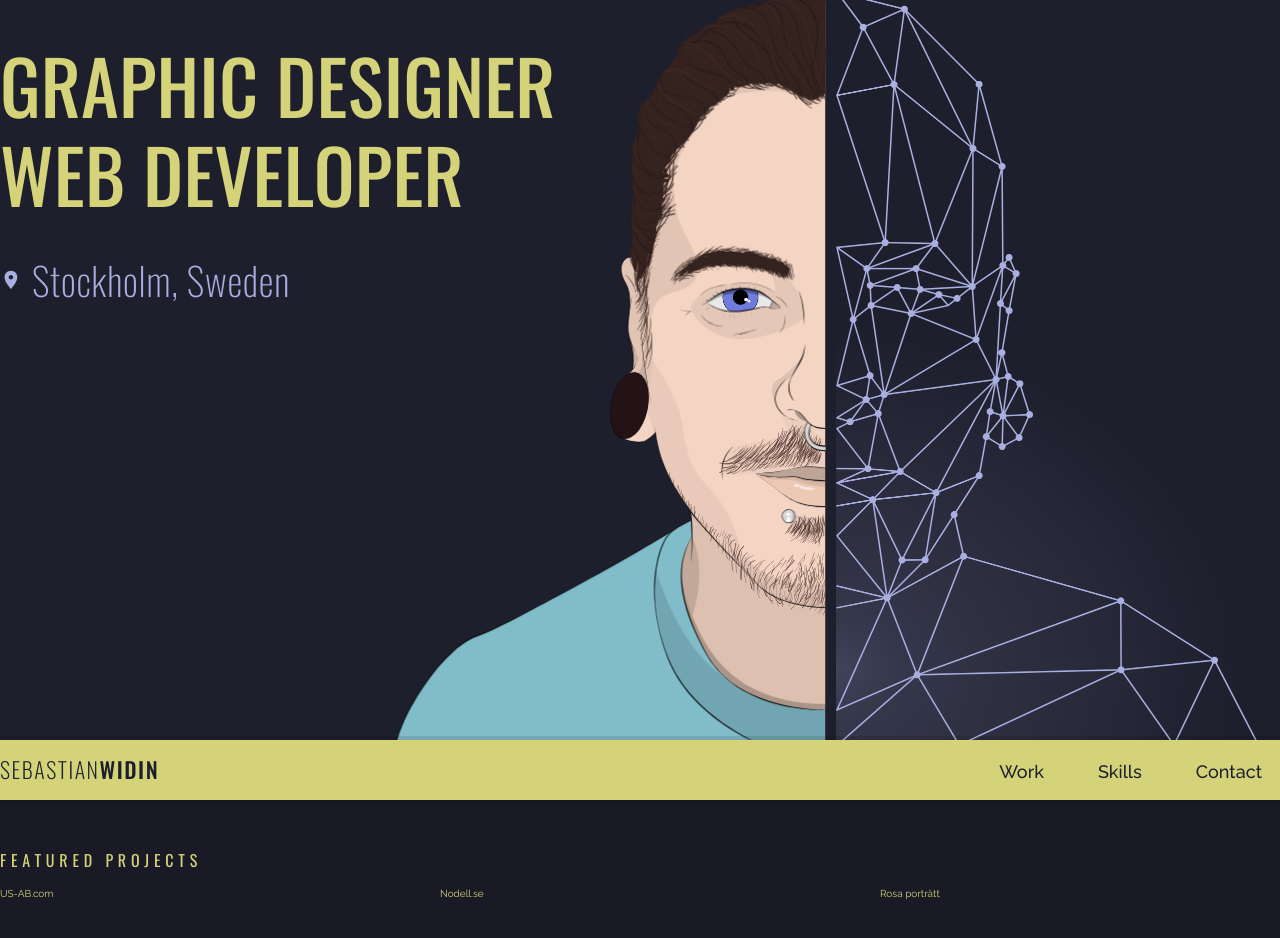
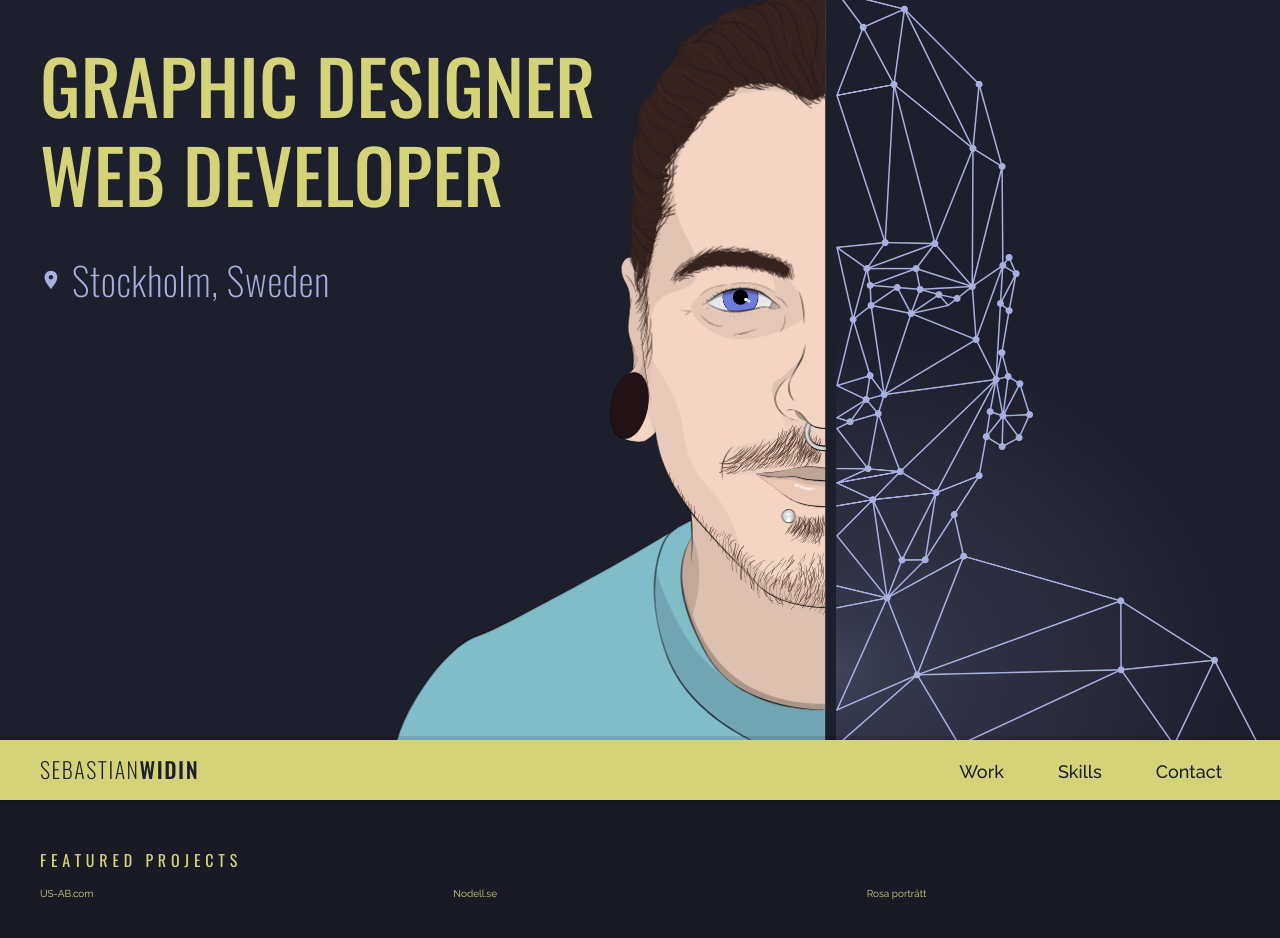
Before and after one commit to SystemInfected/portfolio, a Next.js app: page / in a window 1280 px wide. Shown: the top 938 px of the page. Built offline with nearby package versions, Linux system fonts and the light colour scheme.

Commit message:
iphone margins fix

```diff
--- a/src/components/Featured.tsx
+++ b/src/components/Featured.tsx
@@ -31,7 +31,7 @@ const FeatureSection = styled.div`
 	color: ${color.mainAccentColor};
 	width: 100%;
 	max-width: ${breakpoint.maxWidth};
-	padding: 0 env(safe-area-inset-left, 4rem);
+	padding: 0 max(4rem, env(safe-area-inset-left));
 	@media screen and (max-width: ${breakpoint.tablet}) {
 		padding: 0 2.5em;
 	}
--- a/src/components/Hero.tsx
+++ b/src/components/Hero.tsx
@@ -161,7 +161,7 @@ const HeaderWrapper = styled.div`
 	max-width: ${breakpoint.maxWidth};
 	position: absolute;
 	left: 50%;
-	padding-left: env(safe-area-inset-left, 4rem);
+	padding-left: max(4rem, env(safe-area-inset-left));
 	top: 4rem;
 	transform: translateX(-50%);
 	z-index: 20;
--- a/src/components/NavBar.tsx
+++ b/src/components/NavBar.tsx
@@ -184,7 +184,7 @@ const NavBg = styled.section`
 const Nav = styled.nav`
 	position: relative;
 	display: flex;
-	padding: 0 env(safe-area-inset-left, 4rem);
+	padding: 0 max(4rem, env(safe-area-inset-left));
 	justify-content: space-between;
 	align-items: center;
 	width: 100%;
```
